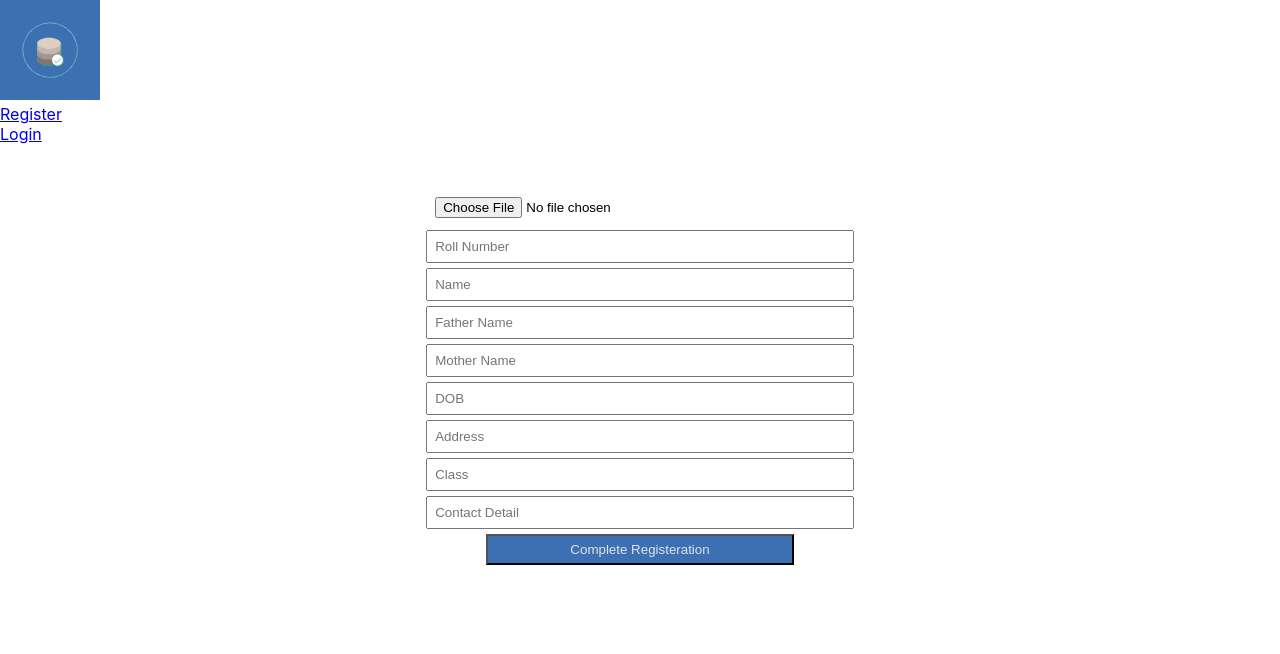
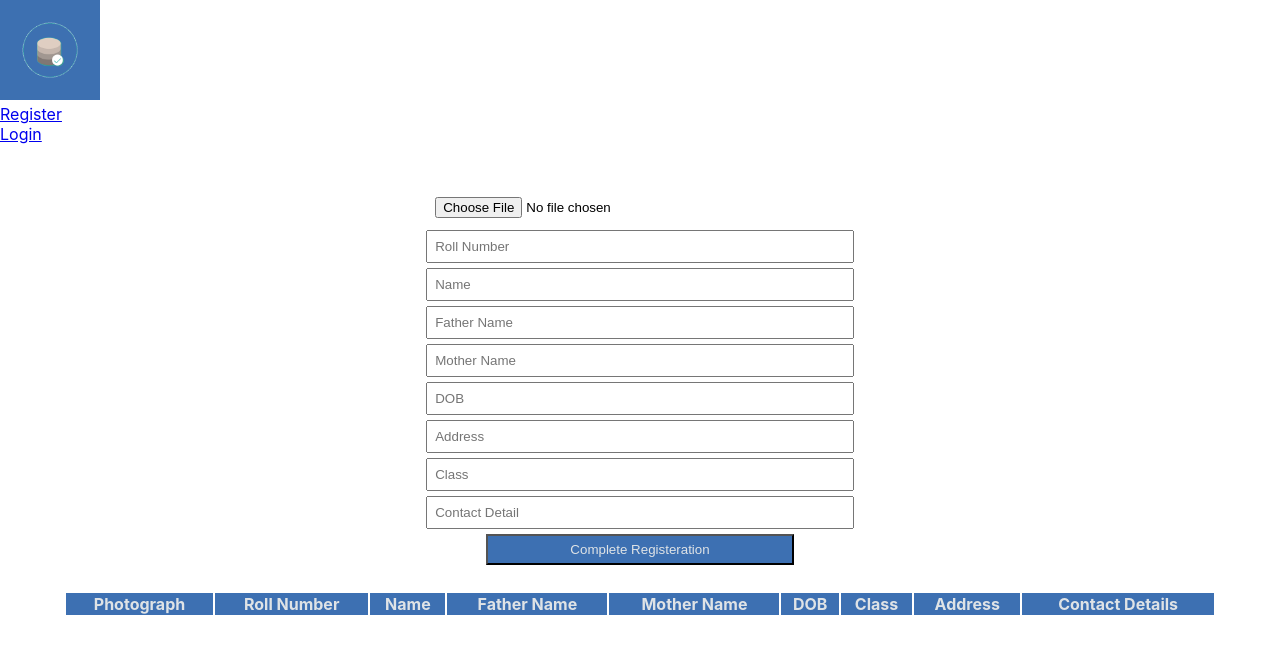
Before and after one commit to BSS13/mern_student_system, a React (Create React App) app in the folder client/: page / in a window 1280 px wide. Shown: the top 654 px of the page. Built offline with nearby package versions, Linux system fonts and the light colour scheme.

Commit message:
Component to display registered students Intiated

```diff
--- a/client/src/App.js
+++ b/client/src/App.js
@@ -1,6 +1,7 @@
 import React,{Component} from 'react';
 import Navbar from './components/Navbar';
 import StudentRegisteration from './components/StudentRegisteration';
+import StudentList from './components/StudentList';
 
 class App extends Component {
   render(){
@@ -8,6 +9,7 @@ class App extends Component {
       <div>
         <Navbar/>
         <StudentRegisteration/>
+        <StudentList/>
       </div>
     )
   }
--- /dev/null
+++ b/client/src/components/StudentList.js
@@ -0,0 +1,33 @@
+import React,{Component} from 'react';
+import {Table} from 'reactstrap';
+
+class StudentList extends Component{
+    render()
+    {
+        return(
+            <div>
+               <Table style={{width:'90%',margin:'auto',marginTop:'20px'}}>
+                   <thead style={{backgroundColor:'#3d70b2',color:'#dfe3e6'}}>
+                       <tr>
+                           <th>Photograph</th>
+                           <th>Roll Number</th>
+                           <th>Name</th>
+                           <th>Father Name</th>
+                           <th>Mother Name</th>
+                           <th>DOB</th>
+                           <th>Class</th>
+                           <th>Address</th>
+                           <th>Contact Details</th>
+                       </tr>
+                   </thead>
+
+                   <tbody>
+
+                   </tbody>
+               </Table>
+            </div>
+        )
+    }
+}
+
+export default StudentList;
--- a/client/src/components/StudentRegisteration.js
+++ b/client/src/components/StudentRegisteration.js
@@ -19,12 +19,17 @@ class StudentRegisteration extends Component
         this.setState({[e.target.name]:e.target.value});
     }
 
+    onSubmit=e=>{
+        e.preventDefault();
+
+    }
+
 
     render()
     {
         return(
             <div>
-                <Form style={formStyling}>
+                <Form onSubmit={this.onSubmit} style={formStyling}>
                     <FormGroup>
                        <Input type="file" name="photograph" id="photograph" placeholder="Upload Image" onChange={this.onChange} style={inputStyle}/>
                     </FormGroup>
```
